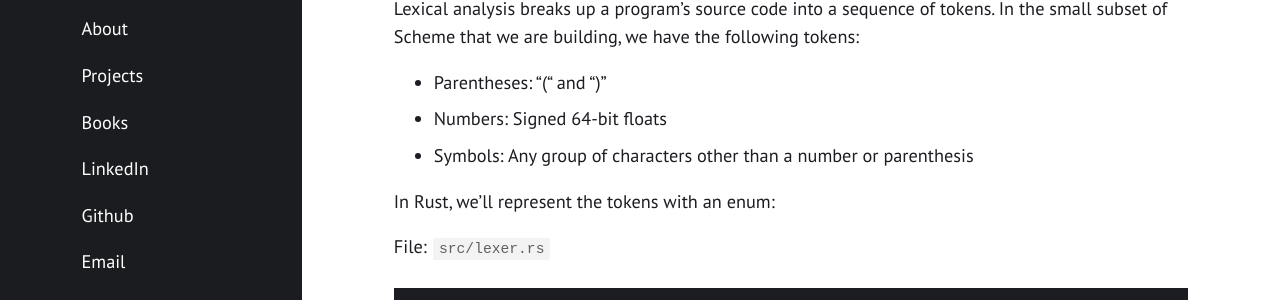
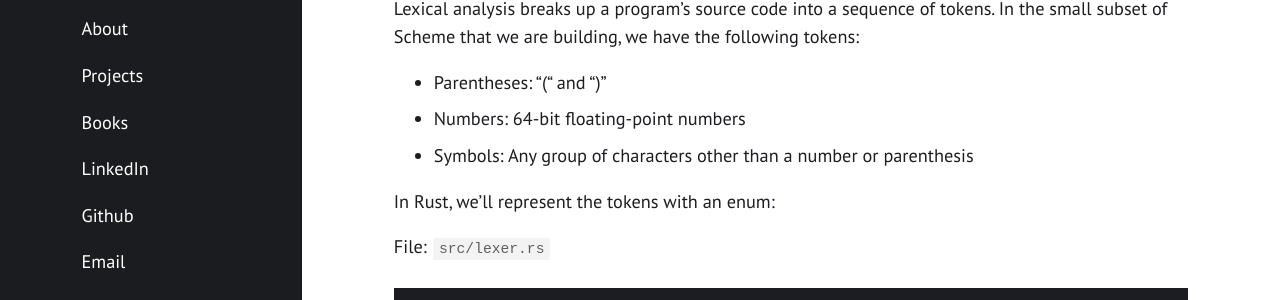
Before and after one commit to rimubytes/marvin, a Jekyll site: the page built from _posts/2024-10-07-scheme-interpreter-rust.md, in a window 1280 px wide and 900 px high, scrolled down 2327 px. Shown: the part 153-453 px from the top of the window. Built offline with Jekyll 4.4.1, drawn with Linux system fonts in a browser that asks for light colours; nearby versions of some CDN libraries; library files that are not in the unit come from our copies.

Commit message:
update description for number expression

```diff
--- a/_posts/2024-10-07-scheme-interpreter-rust.md
+++ b/_posts/2024-10-07-scheme-interpreter-rust.md
@@ -93,7 +93,7 @@ The `rustyscm` directory will have the following file structure:
 Lexical analysis breaks up a program's source code into a sequence of tokens. In the small subset of Scheme that we are building, we have the following tokens:
 
 - Parentheses: "(" and ")"
-- Numbers: Signed 64-bit floats
+- Numbers: 64-bit floating-point numbers
 - Symbols: Any group of characters other than a number or parenthesis
 
 In Rust, we'll represent the tokens with an enum:
```
